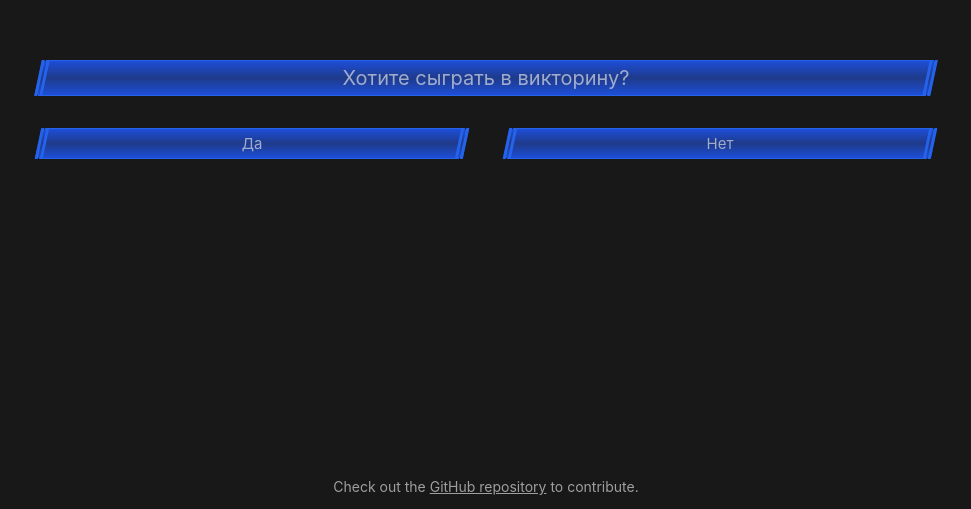
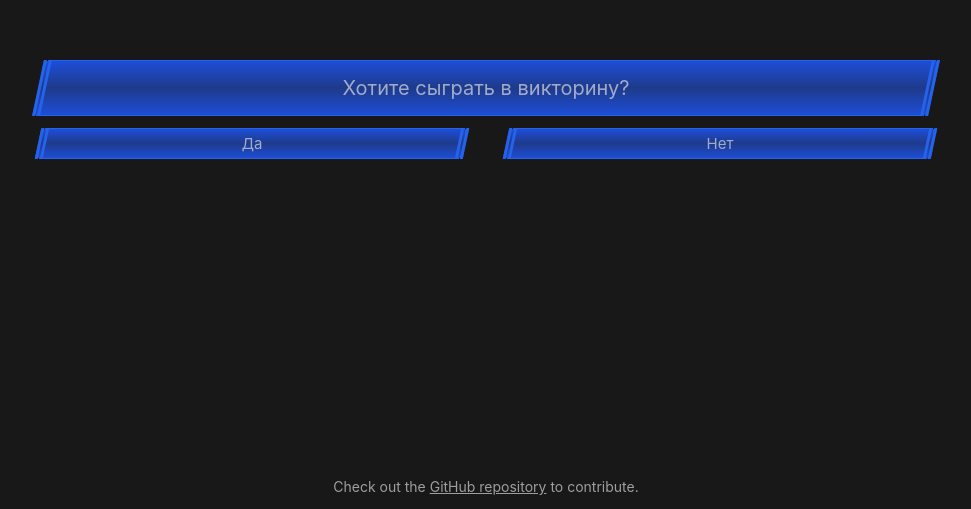
Before and after one commit to Wani4ka/upstream-game, a Vue app: page / in a window 1280 px wide. Shown: the part 291-800 px from the top of the page, without its empty margins (154-1125 px from the left). Built offline with nearby package versions, Linux system fonts and the light colour scheme.

Commit message:
Clean up

```diff
--- a/src/components/GameOptions.vue
+++ b/src/components/GameOptions.vue
@@ -1,5 +1,5 @@
 <template>
-	<div class="flex flex-row space-x-10 mt-8">
+	<div class="flex flex-row space-x-10 mt-3">
 		<Panel
 			class="basis-1/2"
 			:class="{ 'cursor-pointer': !confirmed }"
--- a/src/components/GameProgress.vue
+++ b/src/components/GameProgress.vue
@@ -1,5 +1,5 @@
 <template>
-	<div class="flex flex-row flex-wrap max-w-full gap-y-1 justify-center mt-5">
+	<div class="flex flex-row flex-wrap max-w-full gap-y-1 justify-center mt-3">
 		<span
 			v-for="index in (to-from+1)"
 			:key="index"
--- a/src/components/GameQuestion.vue
+++ b/src/components/GameQuestion.vue
@@ -1,5 +1,5 @@
 <template>
-	<Panel state="default" class="text-xl font-bold"
+	<Panel state="default" class="text-xl font-bold min-h-[56px]"
 		><slot
 	/></Panel>
 </template>
```
Also changed, not shown: src/components/SelectableItem.vue (+0 -12 lines).
